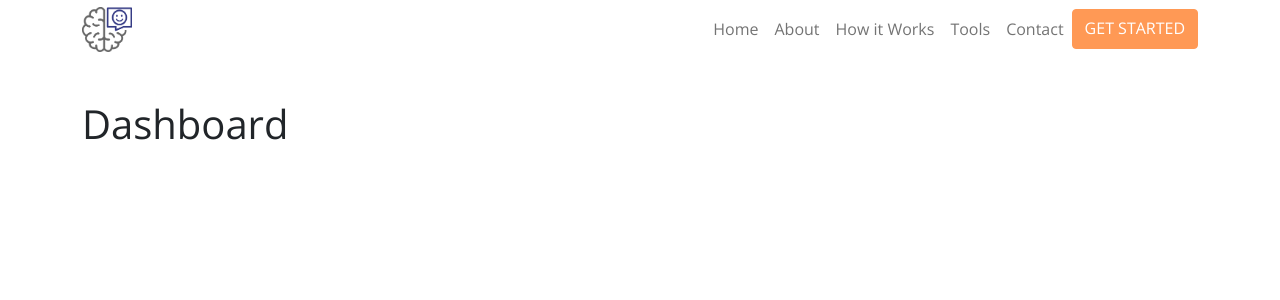
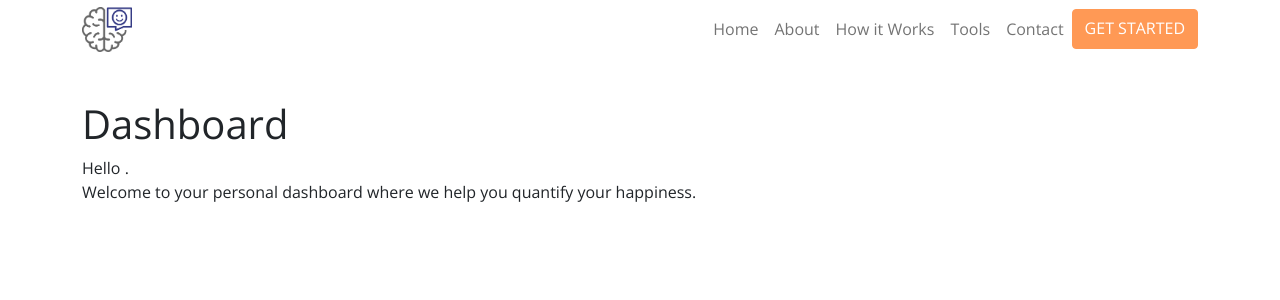
Before and after one commit to mattstuhring/quantifiable-happiness, a React (Create React App) app in the folder frontend/: page /dashboard in a window 1280 px wide. Shown: the top 300 px of the page. Built offline with nearby package versions, Linux system fonts and the light colour scheme.

Commit message:
Prepare for JWT implementation

```diff
--- a/frontend/src/App.js
+++ b/frontend/src/App.js
@@ -30,8 +30,6 @@ class App extends Component {
 
     const showHomeNav = localStorage.getItem('showHomeNav');
 
-    console.log('App showHomeNav: ' + showHomeNav);
-
     if (showHomeNav) {
       this.setState({
         showHomeNav
@@ -41,8 +39,6 @@ class App extends Component {
 
   handleUsername = () => {
     const username = localStorage.getItem('username');
-
-    console.log('App handle username: ' + username);
 
     if (username) {
       this.setState({
@@ -69,7 +65,12 @@ class App extends Component {
               )}
             />
             <Route path='/register' component={RegisterScreen} />
-            <Route path='/dashboard' component={DashboardScreen} />
+            <Route
+              path='/dashboard'
+              render={(props) => (
+                <DashboardScreen {...props} username={this.state.username} />
+              )}
+            />
             <Route path='/explore' component={ExploreScreen} />
             <Route path='/profile' component={ProfileScreen} />
           </Container>
--- a/frontend/src/screens/DashboardScreen.js
+++ b/frontend/src/screens/DashboardScreen.js
@@ -14,6 +14,15 @@ class DashboardScreen extends Component {
             <h1>Dashboard</h1>
           </Col>
         </Row>
+        <Row>
+          <Col md={12}>Hello {this.props.username}.</Col>
+        </Row>
+        <Row>
+          <Col md={12}>
+            Welcome to your personal dashboard where we help you quantify your
+            happiness.
+          </Col>
+        </Row>
       </div>
     );
   }
--- a/frontend/src/screens/HomeScreen.js
+++ b/frontend/src/screens/HomeScreen.js
@@ -20,8 +20,6 @@ export class HomeScreen extends Component {
 
   componentDidMount = () => {
     const showHomeNav = localStorage.getItem('showHomeNav');
-
-    console.log('HomeScreen showHomeNav: ' + showHomeNav);
 
     if (showHomeNav) {
       localStorage.removeItem('showHomeNav');
--- a/frontend/src/screens/LoginScreen.js
+++ b/frontend/src/screens/LoginScreen.js
@@ -15,10 +15,6 @@ class LoginScreen extends Component {
 
   componentDidMount = () => {
     localStorage.setItem('showHomeNav', true);
-
-    const showHomeNav = localStorage.getItem('showHomeNav');
-
-    console.log('Login showHomeNav: ' + showHomeNav);
   };
 
   onChange = (event) => {
```
